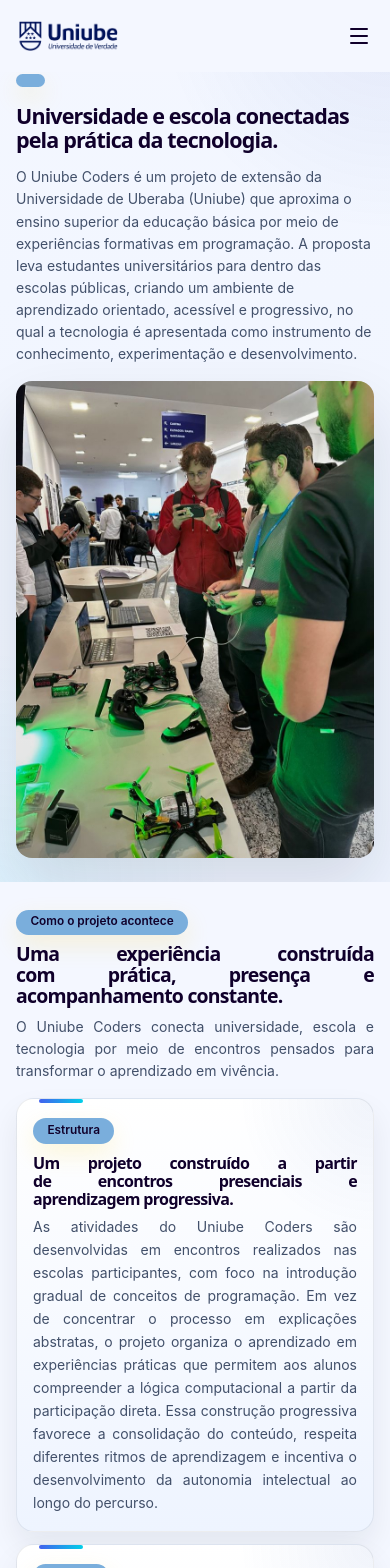
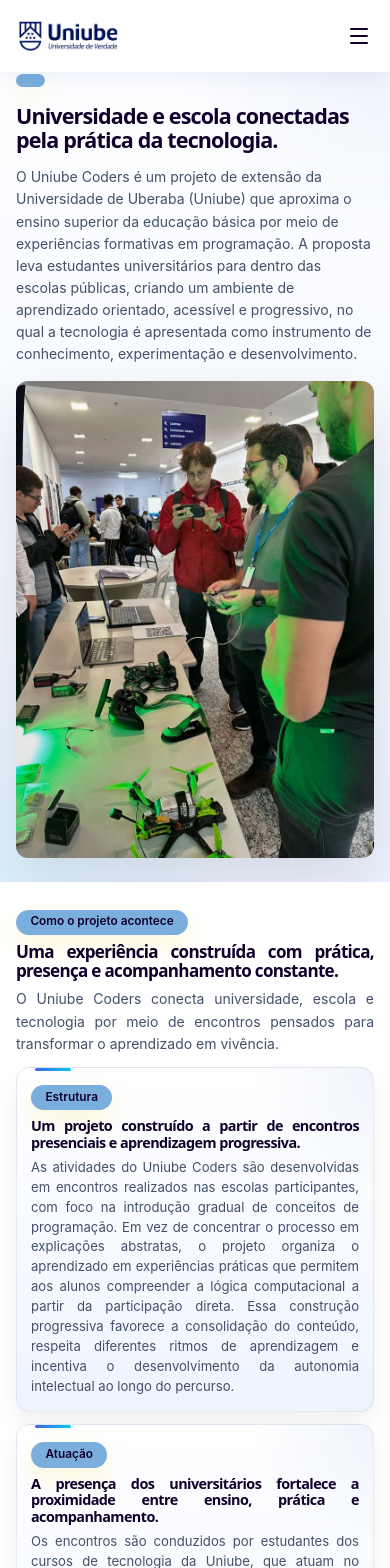
Before and after one commit to odrgues/Uniube-Coders, a React (Vite) app: page /sobre-o-projeto in a window 390 px wide. Shown: the top 1568 px of the page. Built offline with nearby package versions, Linux system fonts and the light colour scheme; a web font is replaced by a local one.

Commit message:
feat: update theme colors and enhance styles across components; improve layout consistency and responsiveness

```diff
--- a/src/app/styles/theme.js
+++ b/src/app/styles/theme.js
@@ -83,7 +83,7 @@
 
   colors: {
     bg: {
-      page: "#F4F7FF",
+      page: "#FFFFFF",
       surface: "#FFFFFF",
       muted: "#EEF4FF",
       soft: "#E6EEFF",
--- a/src/features/aboutProject/styles/aboutProject.styles.js
+++ b/src/features/aboutProject/styles/aboutProject.styles.js
@@ -26,7 +26,7 @@
   }
 
   @media ${({ theme }) => theme.media.down.md} {
-    padding: clamp(78px, 11vw, 98px) 0 clamp(30px, 5vw, 44px);
+    padding: clamp(78px, 11vw, 98px) 0 clamp(30px, 5vw, 74px);
   }
 
   @media ${({ theme }) => theme.media.down.sm} {
@@ -96,7 +96,7 @@
   max-width: 22ch;
   margin: 0 0 14px;
   color: ${({ theme }) => theme.colors.text.heading};
-  font-size: clamp(2rem, 1.5rem + 2vw, 3.2rem);
+  font-size: clamp(1.5rem, 1.2rem + 1.2vw, 2.2rem);
   line-height: 1.02;
   letter-spacing: -0.04em;
   word-break: break-word;
@@ -128,7 +128,8 @@
   margin: 0;
   color: ${({ theme }) => theme.colors.text.secondary};
   font-size: ${({ theme }) => theme.fontSizes.md};
-  line-height: 1.72;
+  line-height: 1.72
+  text-align: justify;
 
   @media ${({ theme }) => theme.media.between.mdLg} {
     max-width: 100%;
@@ -177,8 +178,8 @@
 export const HeroImage = styled.div`
   position: relative;
   overflow: hidden;
-  border-radius: clamp(20px, 3vw, 30px);
-  min-height: clamp(320px, 36vw, 460px);
+  border-radius: clamp(14px, 2vw, 20px);
+  min-height: clamp(160px, 20vw, 220px);
   box-shadow: ${({ theme }) => theme.shadows.lg};
   isolation: isolate;
   min-width: 0;
@@ -207,17 +208,17 @@
   }
 
   @media ${({ theme }) => theme.media.between.mdLg} {
-    min-height: 320px;
-    border-radius: 20px;
+    min-height: 190px;
+    border-radius: 16px;
   }
 
   @media ${({ theme }) => theme.media.down.md} {
-    min-height: clamp(240px, 56vw, 340px);
+    min-height: clamp(150px, 38vw, 200px);
   }
 
   @media ${({ theme }) => theme.media.down.sm} {
-    border-radius: 16px;
-    min-height: clamp(220px, 62vw, 280px);
+    border-radius: 12px;
+    min-height: clamp(135px, 44vw, 175px);
   }
 `;
 
@@ -242,27 +243,28 @@
 export const GalleryHeader = styled.div`
   width: 100%;
   max-width: 100%;
-  margin: 0 0 28px;
+  margin: 0 0 20px;
   text-align: justify;
+
   ${SectionTitle} {
-    max-width: 26ch;
-    margin-bottom: 10px;
-    font-size: clamp(1.75rem, 1.2rem + 1vw, 2.2rem);
-    line-height: 1.08;
+    max-width: 30ch;
+    margin-bottom: 8px;
+    font-size: clamp(1.35rem, 1.05rem + 0.8vw, 4.8rem);
+    line-height: 1.1;
   }
 
   ${SectionText} {
-    max-width: 72ch;
+    max-width: 68ch;
   }
 
   @media ${({ theme }) => theme.media.between.mdLg} {
-    margin-bottom: 20px;
+    margin-bottom: 14px;
 
     ${SectionTitle} {
       max-width: 100%;
-      font-size: clamp(1.35rem, 1.1rem + 0.8vw, 1.7rem);
+      font-size: clamp(1.14rem, 0.98rem + 0.6vw, 1.36rem);
       line-height: 1.12;
-      margin-bottom: 8px;
+      margin-bottom: 7px;
     }
 
     ${SectionText} {
@@ -271,11 +273,11 @@
   }
 
   @media ${({ theme }) => theme.media.down.sm} {
-    margin-bottom: 16px;
+    margin-bottom: 12px;
 
     ${SectionTitle} {
       max-width: 100%;
-      font-size: clamp(1.2rem, 1.02rem + 0.8vw, 1.42rem);
+      font-size: clamp(1.02rem, 0.92rem + 0.6vw, 1.16rem);
     }
   }
 `;
@@ -301,8 +303,8 @@
 
 export const OverviewCard = styled.article`
   position: relative;
-  padding: 22px;
-  border-radius: 22px;
+  padding: 18px;
+  border-radius: 18px;
   background:
     radial-gradient(
       circle at top right,
@@ -315,7 +317,7 @@
       ${({ theme }) => theme.colors.bg.muted} 100%
     );
   border: 1px solid ${({ theme }) => theme.colors.border.subtle};
-  box-shadow: 0 14px 30px rgba(15, 23, 42, 0.07);
+  box-shadow: 0 12px 24px rgba(15, 23, 42, 0.06);
   min-width: 0;
   text-align: justify;
 
@@ -323,9 +325,9 @@
     content: "";
     position: absolute;
     top: 0;
-    left: 22px;
-    width: 44px;
-    height: 4px;
+    left: 18px;
+    width: 36px;
+    height: 3px;
     border-radius: ${({ theme }) => theme.radius.full};
     background: linear-gradient(
       90deg,
@@ -335,30 +337,30 @@
   }
 
   ${SectionEyebrow} {
-    margin-bottom: 10px;
+    margin-bottom: 8px;
   }
 
   ${SectionTitle} {
     max-width: 100%;
-    margin-bottom: 8px;
-    font-size: 1.18rem;
-    line-height: 1.14;
+    margin-bottom: 6px;
+    font-size: 1rem;
+    line-height: 1.16;
     color: ${({ theme }) => theme.colors.text.primary};
   }
 
   ${SectionText} {
     max-width: 100%;
-    font-size: ${({ theme }) => theme.fontSizes.sm};
-    line-height: 1.64;
+    font-size: 0.82rem;
+    line-height: 1.52;
   }
 
   @media ${({ theme }) => theme.media.between.mdLg} {
-    padding: 16px;
-    border-radius: 18px;
+    padding: 14px;
+    border-radius: 16px;
 
     &::before {
-      left: 16px;
-      width: 34px;
+      left: 14px;
+      width: 28px;
       height: 3px;
     }
 
@@ -367,23 +369,23 @@
     }
 
     ${SectionTitle} {
-      font-size: 1rem;
+      font-size: 0.92rem;
       line-height: 1.16;
       margin-bottom: 6px;
     }
 
     ${SectionText} {
-      font-size: 0.84rem;
-      line-height: 1.5;
+      font-size: 0.78rem;
+      line-height: 1.44;
     }
   }
 
   @media ${({ theme }) => theme.media.down.sm} {
-    padding: 16px;
-    border-radius: 18px;
+    padding: 14px;
+    border-radius: 14px;
 
     ${SectionTitle} {
-      font-size: 1rem;
+      font-size: 0.9rem;
     }
   }
 `;
@@ -416,7 +418,7 @@
 
   @media ${({ theme }) => theme.media.down.sm} {
     border-radius: 14px;
-    min-height: clamp(125px, 46vw, 170px);
+    min-height: clamp(15px, 46vw, 180px);
   }
 `;
 
@@ -447,21 +449,21 @@
 
 export const StatementText = styled.p`
   width: 100%;
-  max-width: 34ch;
+  max-width: 38ch;
   margin: 0;
   color: ${({ theme }) => theme.colors.text.accent};
   font-family: ${({ theme }) => theme.fonts.heading};
-  font-size: clamp(1.7rem, 1.2rem + 1.5vw, 2.4rem);
+  font-size: clamp(1.3rem, 1rem + 0.9vw, 1.9rem);
   font-weight: ${({ theme }) => theme.fontWeights.bold};
-  line-height: 1.08;
-  letter-spacing: -0.04em;
+  line-height: 1.1;
+  letter-spacing: -0.035em;
   word-break: break-word;
   text-wrap: pretty;
   text-align: justify;
 
   @media ${({ theme }) => theme.media.between.mdLg} {
     max-width: 100%;
-    font-size: clamp(1.3rem, 1.08rem + 0.8vw, 1.65rem);
+    font-size: clamp(1.06rem, 0.94rem + 0.5vw, 1.24rem);
     line-height: 1.14;
   }
 
@@ -475,32 +477,32 @@
     max-width: 100%;
     margin-inline: 0;
     text-align: left;
-    font-size: clamp(1.14rem, 1rem + 0.9vw, 1.36rem);
+    font-size: clamp(0.98rem, 0.9rem + 0.5vw, 1.08rem);
   }
 `;
 
 export const FinalBlock = styled.div`
   display: grid;
-  grid-template-columns: minmax(0, 1.12fr) minmax(300px, 420px);
-  gap: 24px;
+  grid-template-columns: minmax(0, 1.08fr) minmax(240px, 340px);
+  gap: 18px;
   align-items: stretch;
 
   @media ${({ theme }) => theme.media.between.mdLg} {
     grid-template-columns: 1fr;
-    gap: 16px;
+    gap: 14px;
     align-items: start;
   }
 
   @media ${({ theme }) => theme.media.down.md} {
     grid-template-columns: 1fr;
-    gap: 14px;
+    gap: 12px;
   }
 `;
 
 export const FinalContent = styled.div`
   position: relative;
-  padding: 22px;
-  border-radius: 22px;
+  padding: 18px;
+  border-radius: 18px;
   background:
     radial-gradient(
       circle at top right,
@@ -513,18 +515,18 @@
       ${({ theme }) => theme.colors.bg.muted} 100%
     );
   border: 1px solid ${({ theme }) => theme.colors.border.subtle};
-  box-shadow: 0 16px 34px rgba(15, 23, 42, 0.07);
+  box-shadow: 0 14px 26px rgba(15, 23, 42, 0.06);
   min-width: 0;
 
   ${SectionEyebrow} {
-    margin-bottom: 15px;
+    margin-bottom: 10px;
   }
 
   ${SectionTitle} {
-    max-width: 32ch;
-    margin-bottom: 15px;
-    font-size: 1.2rem;
-    line-height: 1.12;
+    max-width: 34ch;
+    margin-bottom: 10px;
+    font-size: 1rem;
+    line-height: 1.16;
     color: ${({ theme }) => theme.colors.text.heading};
   }
 
@@ -533,8 +535,8 @@
   }
 
   @media ${({ theme }) => theme.media.between.mdLg} {
-    padding: 16px;
-    border-radius: 18px;
+    padding: 14px;
+    border-radius: 16px;
 
     ${SectionEyebrow} {
       margin-bottom: 6px;
@@ -542,60 +544,35 @@
 
     ${SectionTitle} {
       max-width: 100%;
-      font-size: 1rem;
+      font-size: 0.92rem;
       line-height: 1.16;
       margin-bottom: 6px;
     }
 
     ${SectionText} {
-      font-size: 0.84rem;
-      line-height: 1.5;
+      font-size: 0.78rem;
+      line-height: 1.44;
     }
   }
 
   @media ${({ theme }) => theme.media.down.md} {
-    padding: 16px;
+    padding: 14px;
   }
 
   @media ${({ theme }) => theme.media.down.sm} {
-    padding: 16px;
+    padding: 14px;
 
     ${SectionTitle} {
       max-width: 100%;
-      font-size: 1.04rem;
+      font-size: 0.9rem;
     }
-  }
-`;
-
-export const SupportText = styled.p`
-  margin: 8px 0 0;
-  width: 100%;
-  max-width: 60ch;
-  gap: 8px;
-  color: ${({ theme }) => theme.colors.text.primary};
-  font-size: ${({ theme }) => theme.fontSizes.md};
-  line-height: 1.64;
-
-  @media ${({ theme }) => theme.media.between.mdLg} {
-    max-width: 100%;
-    font-size: 0.84rem;
-    line-height: 1.5;
-  }
-
-  @media ${({ theme }) => theme.media.down.md} {
-    max-width: 100%;
-  }
-
-  @media ${({ theme }) => theme.media.down.sm} {
-    font-size: ${({ theme }) => theme.fontSizes.sm};
-    line-height: 1.58;
   }
 `;
 
 export const FinalImage = styled.div`
   overflow: hidden;
-  border-radius: 22px;
-  min-height: clamp(280px, 32vw, 380px);
+  border-radius: 18px;
+  min-height: clamp(210px, 24vw, 300px);
   box-shadow: ${({ theme }) => theme.shadows.md};
   background: ${({ theme }) => theme.colors.bg.soft};
   min-width: 0;
@@ -610,20 +587,46 @@
   }
 
   @media ${({ theme }) => theme.media.between.mdLg} {
-    min-height: 280px;
-    border-radius: 18px;
+    min-height: 210px;
+    border-radius: 16px;
   }
 
   @media ${({ theme }) => theme.media.down.md} {
-    min-height: clamp(220px, 54vw, 300px);
+    min-height: clamp(170px, 46vw, 230px);
   }
 
   @media ${({ theme }) => theme.media.down.sm} {
-    border-radius: 16px;
-    min-height: clamp(190px, 54vw, 240px);
+    border-radius: 14px;
+    min-height: clamp(150px, 48vw, 190px);
   }
 `;
 
+export const SupportText = styled.p`
+  margin: 8px 0 0;
+  width: 100%;
+  max-width: 58ch;
+  gap: 8px;
+  color: ${({ theme }) => theme.colors.text.primary};
+  font-size: 0.92rem;
+  line-height: 1.58;
+
+  @media ${({ theme }) => theme.media.between.mdLg} {
+    max-width: 100%;
+    font-size: 0.8rem;
+    line-height: 1.44;
+  }
+
+  @media ${({ theme }) => theme.media.down.md} {
+    max-width: 100%;
+    font-size: 0.82rem;
+    line-height: 1.48;
+  }
+
+  @media ${({ theme }) => theme.media.down.sm} {
+    font-size: 0.78rem;
+    line-height: 1.46;
+  }
+`;
 export const ClosingSection = styled.section`
   padding: 0 0 ${({ theme }) => theme.spacing.sectionLg};
   background: ${({ theme }) => theme.colors.bg.page};
--- a/src/features/aboutUniube/styles/aboutUniube.styles.js
+++ b/src/features/aboutUniube/styles/aboutUniube.styles.js
@@ -49,7 +49,6 @@
   letter-spacing: -0.03em;
   text-wrap: balance;
   color: ${({ theme }) => theme.colors.text.heading};
-  background: ${({ theme }) => theme.colors.brand.eyebrow};
   border-radius: ${({ theme }) => theme.radius.md};
   box-shadow: 0 10px 24px rgba(15, 23, 42, 0.04);
 
@@ -400,7 +399,7 @@
   font-weight: ${({ theme }) => theme.fontWeights.medium};
   color: ${({ theme }) => theme.colors.text.heading};
   background: ${({ theme }) => theme.colors.brand.eyebrow};
-  border-radius: ${({ theme }) => theme.radius.md};
+  border-radius: ${({ theme }) => theme.radius.lg};
   box-shadow: 0 10px 24px rgba(15, 23, 42, 0.04);
 
   @media ${({ theme }) => theme.media.down.md} {
--- a/src/features/home/styles/home.styles.js
+++ b/src/features/home/styles/home.styles.js
@@ -2,7 +2,7 @@
 import { Link } from "react-router-dom";
 
 export const Section = styled.section`
-  top: 30px;
+  top: 0px;
   position: relative;
   padding: clamp(44px, 6vw, 84px) 0;
   background: ${({ theme, $light }) =>
--- a/src/shared/components/NavBar/styles.js
+++ b/src/shared/components/NavBar/styles.js
@@ -6,6 +6,7 @@
   inset: 0 0 auto 0;
   z-index: ${({ theme }) => theme.zIndex.navbar};
   height: ${({ theme }) => theme.layout.navbar.height};
+  box-shadow: ${({ theme }) => theme.shadows.glow};
   transition:
     background: ${({ theme }) => theme.palette.white};
     box-shadow ${({ theme }) => theme.transitions.normal},
```
